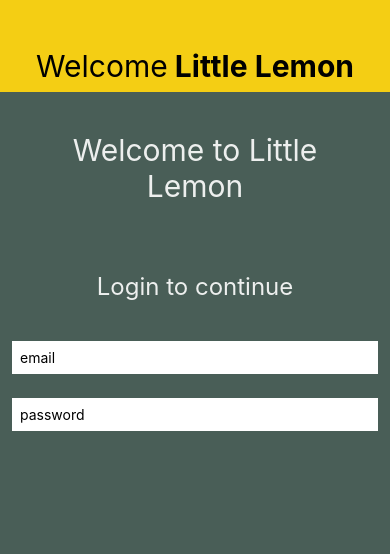
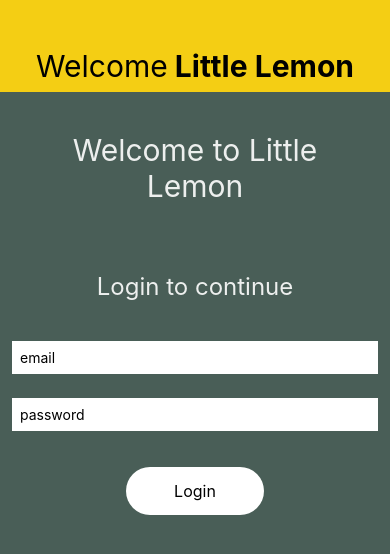
Before and after one commit to luka3216/react-native-1, a React Native app: screen / in a window 390 px wide. Shown: the top 554 px of the page. Built offline with nearby package versions, Linux system fonts and the light colour scheme.

Commit message:
Pressable

```diff
--- a/components/LoginScreen.tsx
+++ b/components/LoginScreen.tsx
@@ -1,10 +1,22 @@
 import { useState } from "react";
-import { ScrollView, Text, TextInput, StyleSheet } from "react-native";
+import {
+  ScrollView,
+  Text,
+  TextInput,
+  StyleSheet,
+  FlatList,
+  SectionList,
+  Pressable,
+} from "react-native";
 
 export default function LoginScreen() {
+  const [isLoggedIn, setIsLoggedIn] = useState(false);
   const [email, setEmail] = useState("");
   const [password, setPassword] = useState("");
-  return (
+
+  return isLoggedIn ? (
+    LoggedInView()
+  ) : (
     <ScrollView style={styles.container}>
       <Text style={styles.headerText}>Welcome to Little Lemon</Text>
       <Text style={styles.regularText}>Login to continue</Text>
@@ -23,6 +35,12 @@ export default function LoginScreen() {
         value={password}
         onChangeText={setPassword}
       ></TextInput>
+      <Pressable
+        style={styles.loginButton}
+        onPress={() => setIsLoggedIn(true)}
+      >
+        <Text style={styles.loginText}>Login</Text>
+      </Pressable>
     </ScrollView>
   );
 }
@@ -49,4 +67,44 @@ const styles = StyleSheet.create({
     padding: 8,
     backgroundColor: "white",
   },
+  loginButton: {
+    marginTop: 24,
+    borderRadius: 24,
+    height: 48,
+    backgroundColor: "white",
+    alignSelf: "center",
+    paddingHorizontal: 48,
+    justifyContent: "center",
+  },
+  loginText: {
+    fontSize: 16,
+  },
 });
+
+function LoggedInView() {
+  return (
+    <ScrollView style={loggedInStyles.view}>
+      <Text style={loggedInStyles.title}>Welcome to Little Lemon</Text>
+      <Text style={loggedInStyles.subTitle}>Your are logged in!</Text>
+    </ScrollView>
+  );
+}
+
+const loggedInStyles = StyleSheet.create({
+  view: {
+    flex: 1,
+    alignContent: "center",
+  },
+  title: {
+    color: "white",
+    textAlign: "center",
+    fontSize: 32,
+    padding: 24,
+  },
+  subTitle: {
+    color: "white",
+    textAlign: "center",
+    fontSize: 24,
+    padding: 24,
+  },
+});
```
